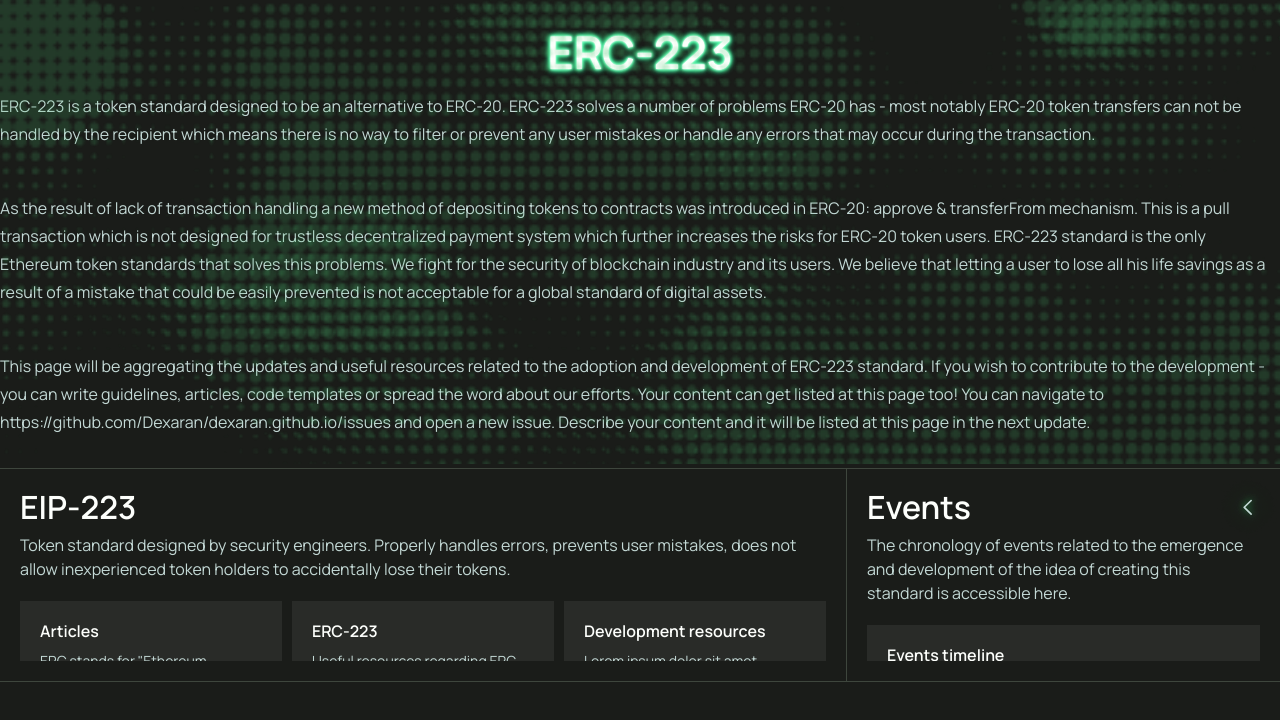
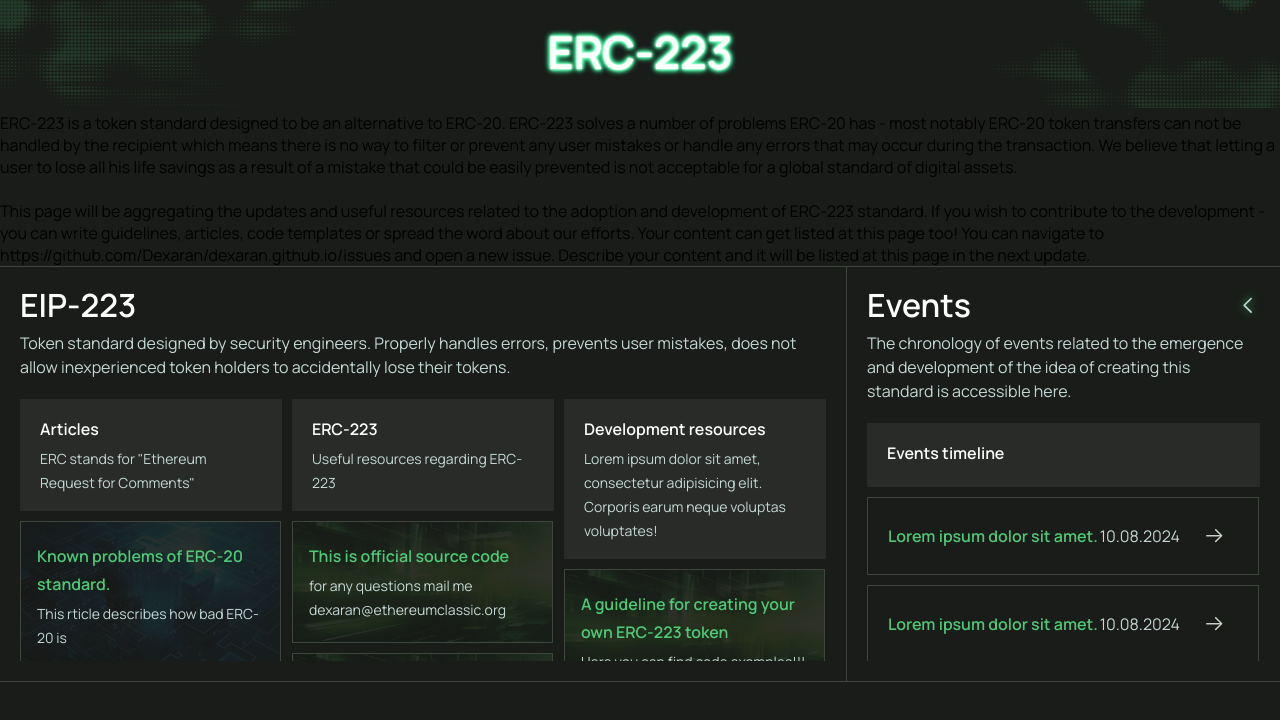
Before and after one commit to Dexaran/dexaran.github.io, a Next.js app in the folder erc223-page-sources/: page / in a window 1280 px wide. Shown: the top 720 px of the page. Built offline with nearby package versions, Linux system fonts and the light colour scheme.

Commit message:
Update index.tsx

```diff
--- a/erc223-page-sources/src/pages/index.tsx
+++ b/erc223-page-sources/src/pages/index.tsx
@@ -51,12 +51,12 @@ export default function Home() {
         <img className={clsx(styles.bgImage, styles.leftImage)} src={`${basePath}/left-header-bg.png`} alt=""/>
         <img className={clsx(styles.bgImage, styles.rightImage)} src={`${basePath}/right-header-bg.png`} alt=""/>
         <h1>ERC-223</h1>
-        <p>ERC-223 is a token standard designed to be an alternative to ERC-20. ERC-223 solves a number of problems ERC-20 has - most notably ERC-20 token transfers can not be handled by the recipient which means there is no way to filter or prevent any user mistakes or handle any errors that may occur during the transaction.</p>
-        <br></br>
-        <p> As the result of lack of transaction handling a new method of depositing tokens to contracts was introduced in ERC-20: approve & transferFrom mechanism. This is a pull transaction which is not designed for trustless decentralized payment system which further increases the risks for ERC-20 token users. ERC-223 standard is the only Ethereum token standards that solves this problems. We fight for the security of blockchain industry and its users. We believe that letting a user to lose all his life savings as a result of a mistake that could be easily prevented is not acceptable for a global standard of digital assets. </p>
+      </header>
+
+        <p>ERC-223 is a token standard designed to be an alternative to ERC-20. ERC-223 solves a number of problems ERC-20 has - most notably ERC-20 token transfers can not be handled by the recipient which means there is no way to filter or prevent any user mistakes or handle any errors that may occur during the transaction. We believe that letting a user to lose all his life savings as a result of a mistake that could be easily prevented is not acceptable for a global standard of digital assets.</p>
         <br></br>
         <p>This page will be aggregating the updates and useful resources related to the adoption and development of ERC-223 standard. If you wish to contribute to the development - you can write guidelines, articles, code templates or spread the word about our efforts. Your content can get listed at this page too! You can navigate to https://github.com/Dexaran/dexaran.github.io/issues and open a new issue. Describe your content and it will be listed at this page in the next update.</p>
-      </header>
+
       <main className={styles.main}>
         <div className={styles.tabs}>
           <div className={clsx(styles.tab, activeTab === 0 && styles.active)}>
```
